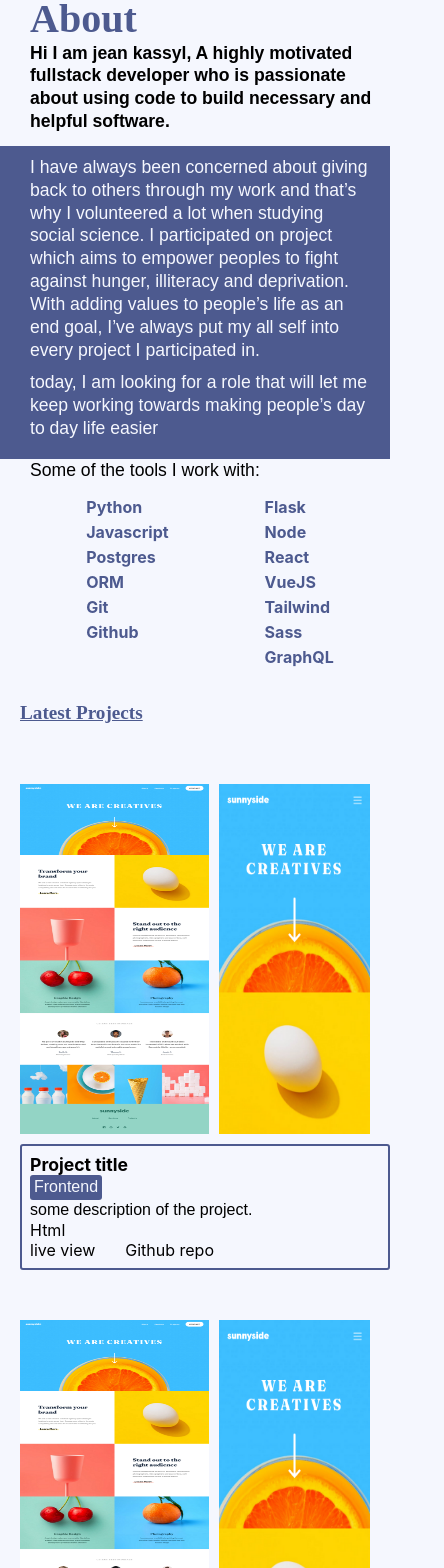
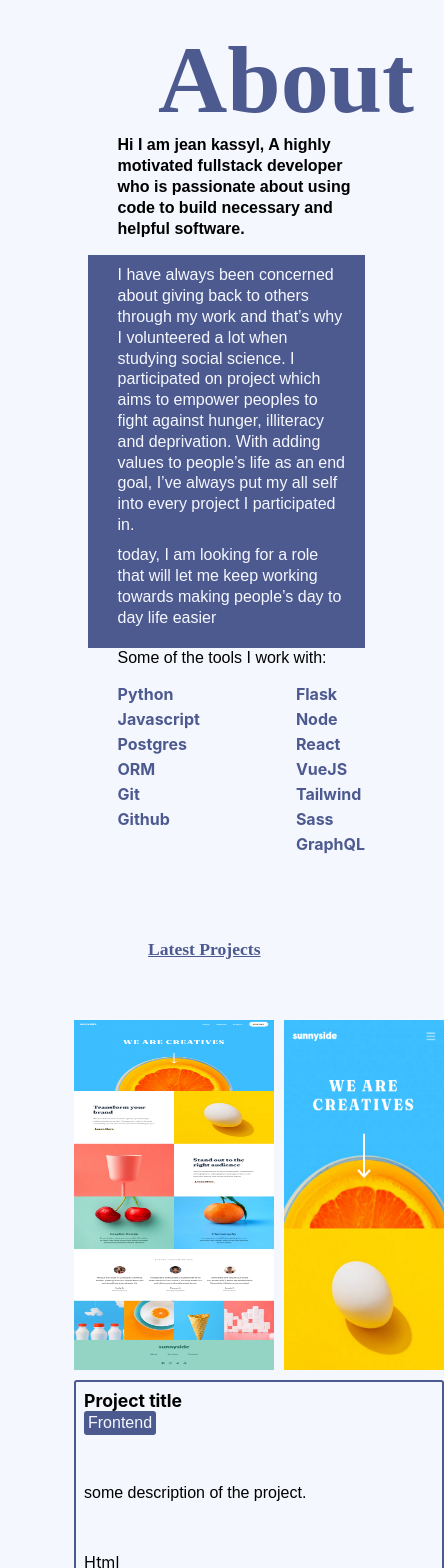
Before and after one commit to Jean-kassyl/kass-portofolio-v1, a React (Create React App) app: page / in a window 390 px wide. Shown: the part 320-1888 px from the top of the page, 444 px wide, since content can reach past the window. Built offline with nearby package versions, Linux system fonts and the light colour scheme.

Commit message:
feat: add the tablet view of my pages

```diff
--- a/src/components/Home/index.scss
+++ b/src/components/Home/index.scss
@@ -140,3 +140,50 @@ p {
 
     }
 }
+
+@media (max-width: $tablet-view){
+
+
+    main {
+        padding: 100px 0 40px 8rem;
+    }
+
+    h2 {
+        font-size: 1.1rem;
+    }
+
+    p {
+        font-size: 1rem;
+        margin-bottom: 3rem;
+    }
+
+    .about {
+
+        .text {
+            align-self: flex-end;
+            padding-right: 25px;
+
+            p {
+                font-size: 1rem;
+            }
+
+            .paragraph1 {
+                margin-bottom: 1rem;
+            }
+        }
+
+
+    }
+
+    .latest-projects {
+        margin-top: 80px;
+
+        .projects {
+            flex-direction: column;
+            align-items: center;
+        }
+
+    }
+
+
+}
--- a/src/components/Project/index.scss
+++ b/src/components/Project/index.scss
@@ -111,3 +111,19 @@
         }
     }
 }
+
+@media (max-width: $tablet-view){
+    .main {
+
+        .content {
+
+            .input-block {
+
+                .categories {
+                    right: 0;
+                    top: 45px;
+                }
+            }
+        }
+    }
+}
--- a/src/sass/_mixin.scss
+++ b/src/sass/_mixin.scss
@@ -36,4 +36,23 @@
 
         }
     }
+
+    @media (max-width: 980px){
+        .heading2 {
+            font-size: 6rem;
+            margin: 0;
+
+            span {
+                display: block;
+
+
+                &:last-child {
+                    text-align: right;
+                    padding-right: 40px;
+
+                }
+            }
+
+        }
+    }
 }
--- a/src/sass/_variables.scss
+++ b/src/sass/_variables.scss
@@ -4,3 +4,4 @@ $text-color: hsl(228, 33%, 22%);
 $hover-color: blueviolet;
 
 $mobile-view: 412px;
+$tablet-view: 980px;
```
Also changed, not shown: src/components/common/Header/index.scss (line endings or trailing spaces).
